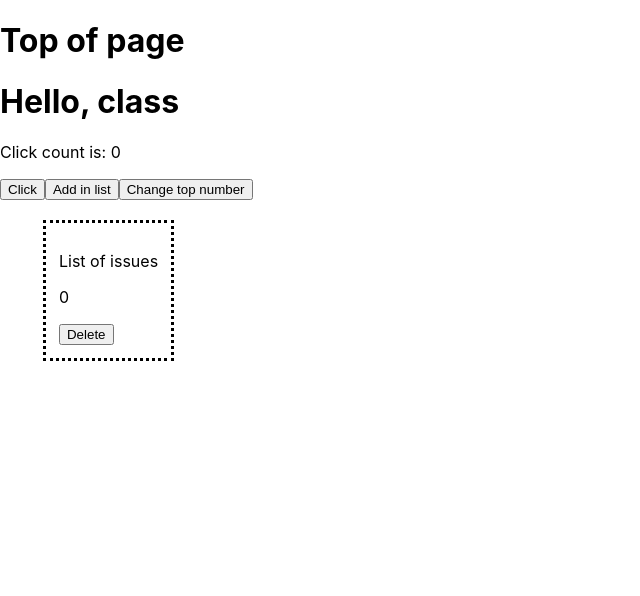
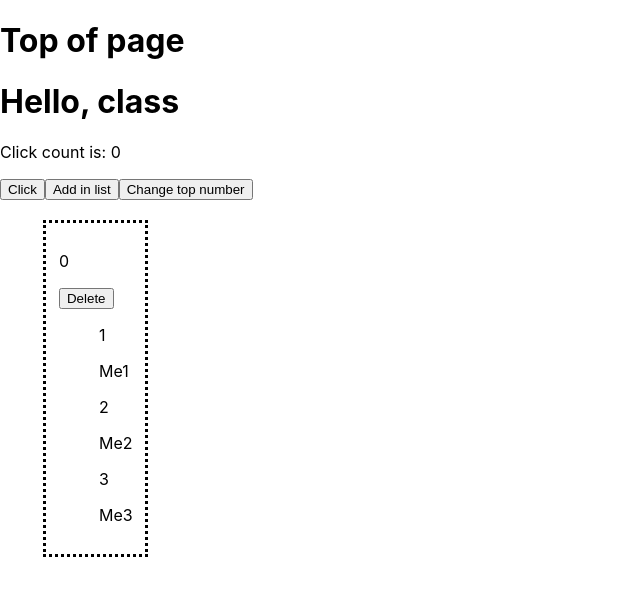
Before and after one commit to infomediadesign/sad-02-2022-project-the-secret-ingredient, a React (Create React App) app in the folder frontend/: page / in a window 1280 px wide. Both pictures are taken after a click on the button "Add in list". Shown: the top 596 px of the page, without its empty margins (0-640 px from the left). Built offline with nearby package versions, Linux system fonts and the light colour scheme.

Commit message:
Implementing "react-beautiful-dnd"
This library can do all that nice drag and drop we need

```diff
--- a/frontend/package.json
+++ b/frontend/package.json
@@ -12,6 +12,7 @@
     "@types/react-dom": "^18.0.0",
     "immutable": "^4.0.0",
     "react": "^18.1.0",
+    "react-beautiful-dnd": "^13.1.0",
     "react-dom": "^18.1.0",
     "react-router-dom": "^6.3.0",
     "react-scripts": "5.0.1",
@@ -19,6 +20,7 @@
     "web-vitals": "^2.1.0"
   },
   "devDependencies": {
+    "@types/react-beautiful-dnd": "^13.1.2",
     "@typescript-eslint/eslint-plugin": "^5.12.1",
     "@typescript-eslint/parser": "^5.12.1",
     "eslint": "^8.9.0",
--- a/frontend/src/Views/Board.tsx
+++ b/frontend/src/Views/Board.tsx
@@ -1,15 +1,38 @@
 import React, { useState } from 'react';
-import logo from './logo.svg';
 import CSS from 'csstype';
 import './App.css';
+import {CreateIssueList} from './IssueList'
+import { DragDropContext, Droppable, Draggable, DraggableProvided, DraggableStateSnapshot} from 'react-beautiful-dnd';
 
-interface  issueListData {
+export interface  issueListData {
   indexK : Number,
   name : String,
   number : Number,
 }
 
+const myTestList =[
+  {
+    id: "1",
+    name: 'Me1'
+  },
+  {
+    id: "2",
+    name: 'Me2'
+  },
+  {
+    id: "3",
+    name: 'Me3'
+  }
+]
+
 let arrayOfIssueLists : issueListData[] = new Array();
+
+const horizontalList: CSS.Properties = {
+  float: 'left',
+  padding: '0.8rem',
+  border: 'dotted',
+  margin: '0.2rem',
+}
 
 function App() {
   const [age, setAge] = useState(18);
@@ -44,30 +67,36 @@ function App() {
           ));
         }}>Change top number</button>
         <div>
-          <ul>{listsOfIssues.map((index : issueListData, key) => CreateIssueList(listsOfIssues[key]))}</ul>
+          <ul>{listsOfIssues.map(issue => (
+            <div style={horizontalList}>
+              <p>{issue.number}</p>
+              <button onClick={() => {
+                  arrayOfIssueLists = listsOfIssues;
+                  setlistsOfIssues(arrayOfIssueLists.map((listI, key) => key == issue.indexK
+                    ?{}
+                    :{...listI}
+                  ));
+                }}>Delete</button>
+                <DragDropContext onDragEnd={() => {}}>
+                  <Droppable droppableId='issuesId'>
+                    {(provided) => (
+                      <ul className='' {...provided.droppableProps} ref={provided.innerRef}>
+                        {myTestList.map((item, index) => {return(
+                          <Draggable key={item.id} draggableId={item.id} index={index}>
+                            {(providedDraggable:DraggableProvided, snapshotDraggable:DraggableStateSnapshot) => (
+                            <div><p>{item.id}</p><p>{item.name}</p></div>
+                            )}
+                          </Draggable>
+                        )})}
+                      </ul>
+                    )}
+                  </Droppable>
+                </DragDropContext>
+            </div>
+          ))}</ul>
         </div>
     </div>
   )
 }
 
-const horizontalList: CSS.Properties = {
-  float: 'left',
-  padding: '0.8rem',
-  border: 'dotted',
-  margin: '0.2rem',
-}
-
-export function CreateIssueList(me: issueListData){
-
-  return (
-    <div style={horizontalList}>
-      <p>List of issues</p>
-      <p>{me.number.toString()}</p>
-      <button onClick={() =>
-        {me.number = 2}
-      }>Delete</button>
-    </div>
-  )
-}
-
 export default App;
--- a/frontend/src/index.tsx
+++ b/frontend/src/index.tsx
@@ -4,6 +4,7 @@ import './index.scss';
 import App from './Views/Board';
 import Home from './Views/Home';
 import reportWebVitals from './reportWebVitals';
+
 
 const root = ReactDOM.createRoot(document.getElementById('root') as HTMLElement);
 root.render(
```
Also changed, not shown: frontend/src/Views/IssueList.tsx (+23 -5 lines), 2 other files (tests, documents, lock files or other folders).
